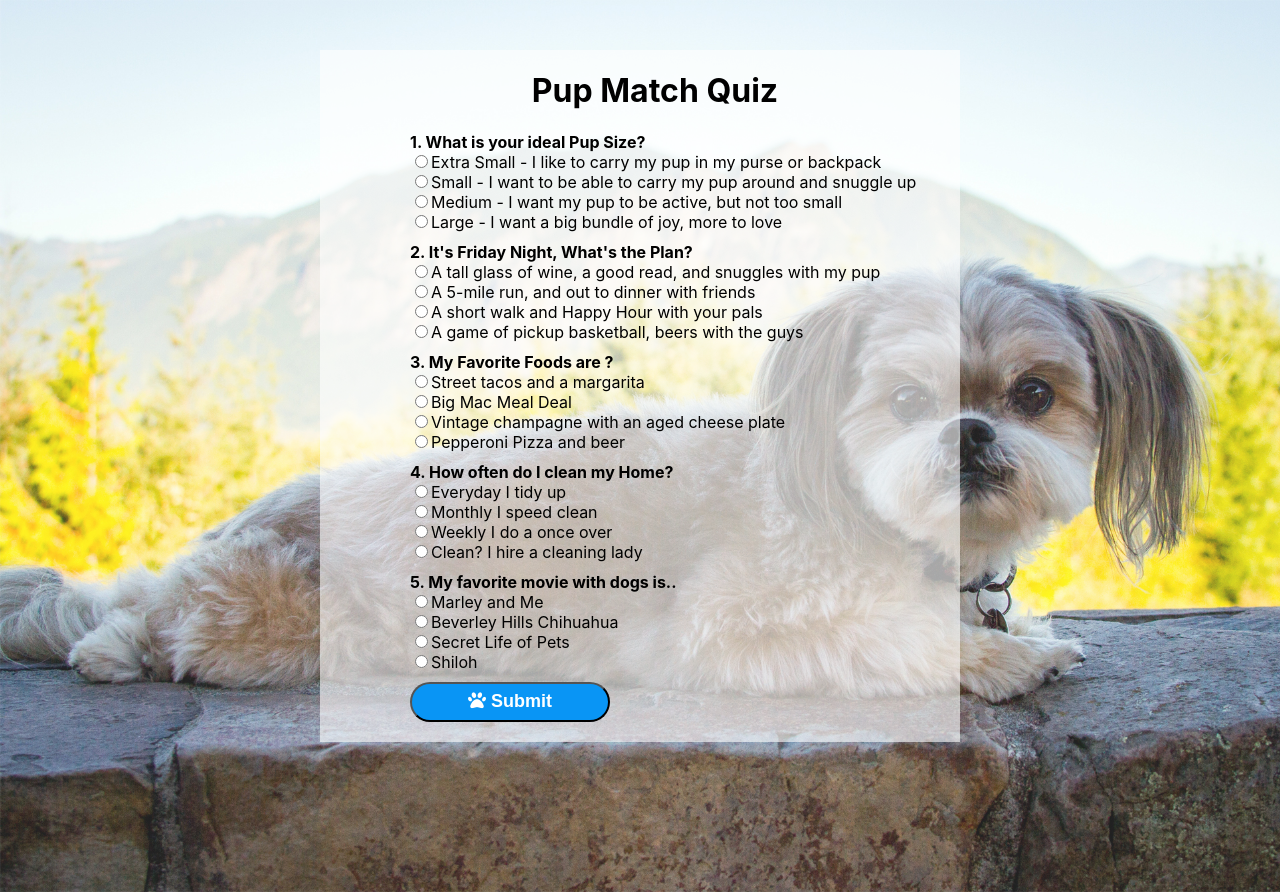
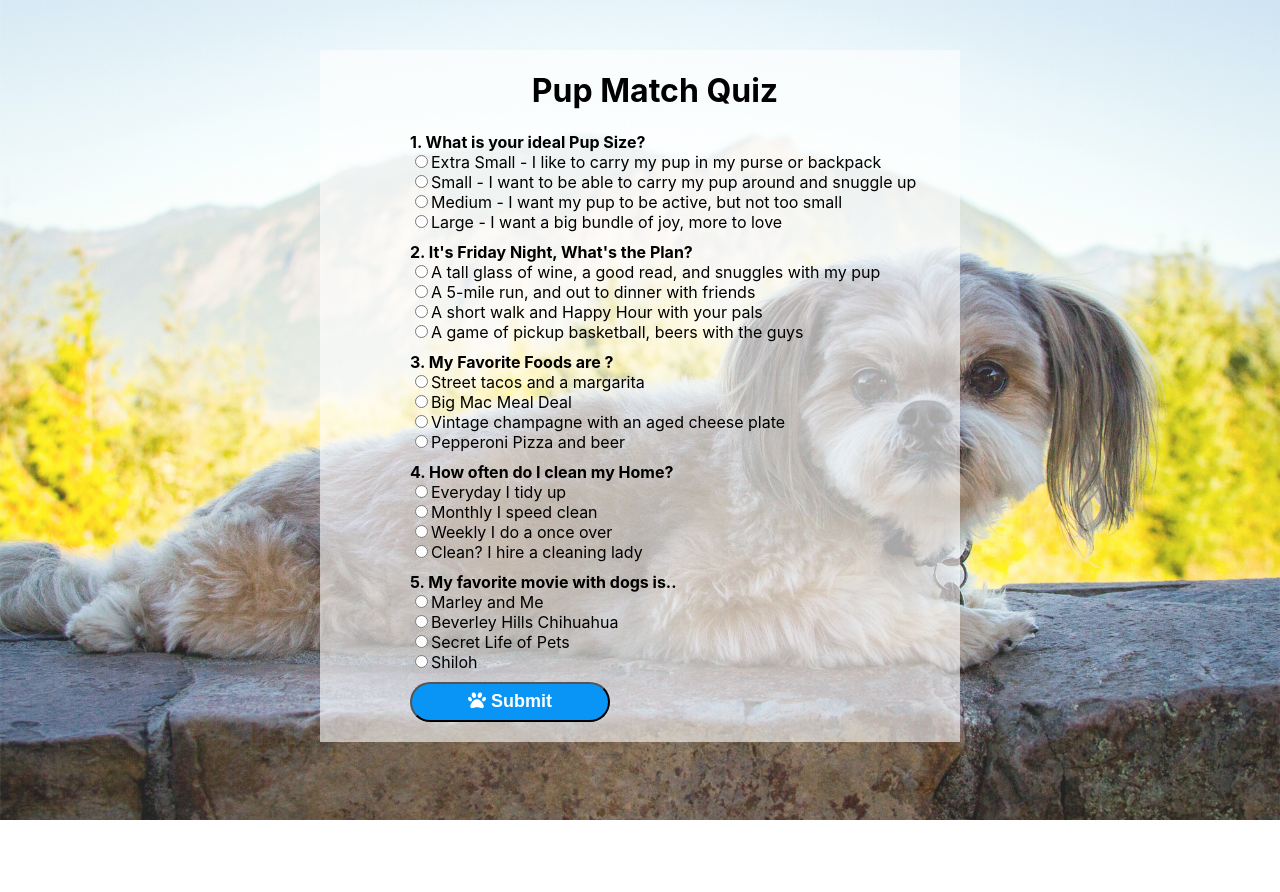
Before and after one commit to julie-git/puppy-match, a React (Create React App) app: page /quiz in a window 1280 px wide. After the commit the page ends 820 px from the top, so only its background shows below. Built offline with nearby package versions, Linux system fonts and the light colour scheme.

Commit message:
Fix background styling

```diff
--- a/src/styles/Quiz.css
+++ b/src/styles/Quiz.css
@@ -7,12 +7,15 @@
     background-size: cover;
      width: 100%;
     color: black;
-     /* height: 150vh;    */
-     height: max-content;
+      height: 90vh;
+     /* height: max-content;   */
     margin:0;
     font-size: medium;
     padding-bottom: 100px;
+    /* overflow: hidden; */
 }
+
+
 .quiz-container .question{
     font-weight: 700;
     /* font-weight: bold; */
--- a/src/styles/Search.css
+++ b/src/styles/Search.css
@@ -1,12 +1,12 @@
 .search-container{
-    background-image: url("../images/NoahRun.jpg");
+    background-image: url("../images/NoahRunsm.jpg");
     position: absolute;
      background-repeat: no-repeat;
      background-size: cover;
      width:auto;
     color: black;
-      height: 125vh;
-      /* height: max-content;   */
+     height: 100vh;
+     /* height: max-content;    */
     margin:0;
     font-size: large;
 }
```
